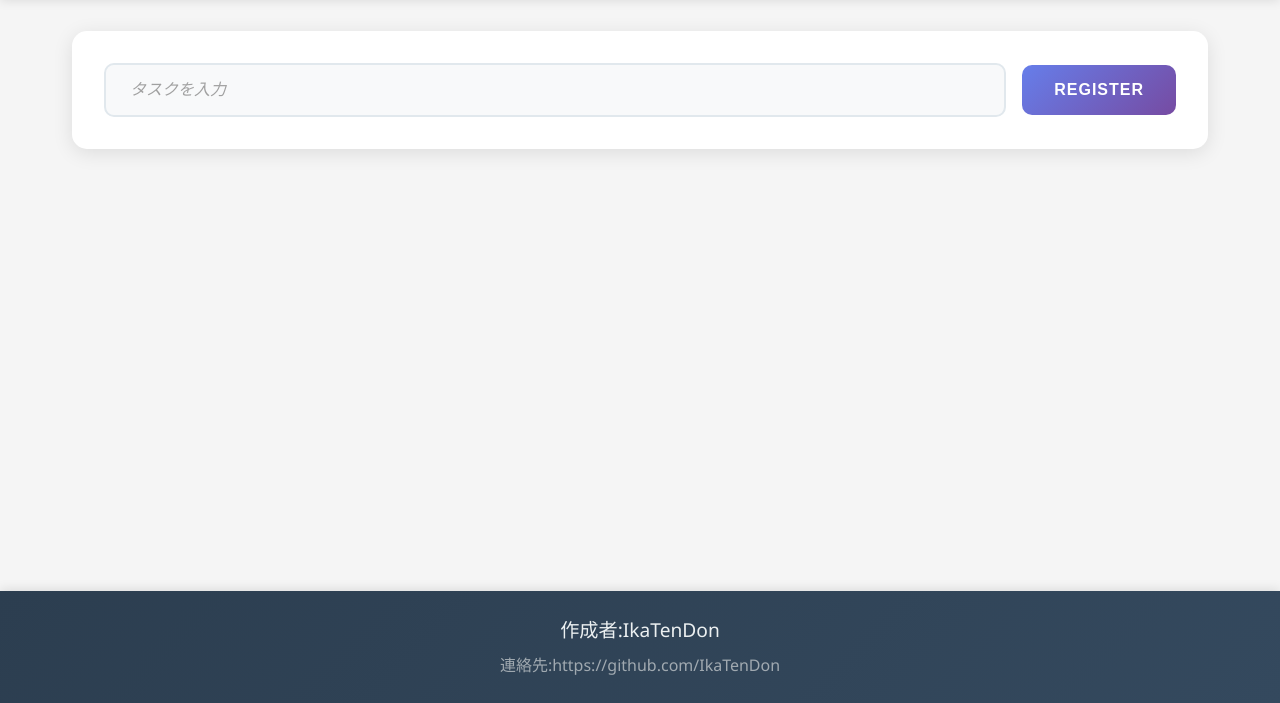
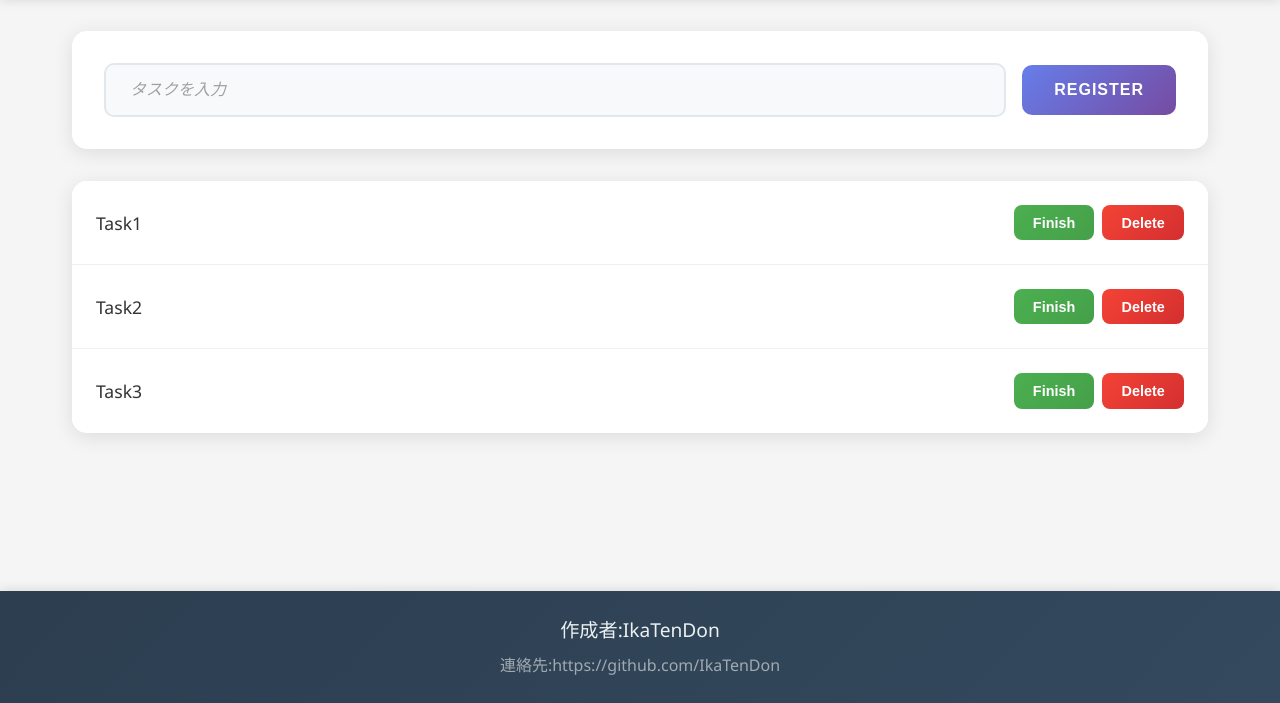
Before and after one commit to IkaTenDon/szpp-todo-2025, a plain HTML site: page index.html in a window 1280 px wide. Shown: the part 97-800 px from the top of the page. Drawn offline with nearby package versions, Linux system fonts and the light colour scheme.

Commit message:
[mock]タスクのリストを追加

```diff
--- a/index.html
+++ b/index.html
@@ -19,6 +19,38 @@
          <!--登録フォーム-->
          <input id="regButton" type="button" value="register">
       </form>
+      <div>
+         <!--DUMMY-->
+         <ul>
+            <span class="todoItem">
+               <li>
+                  Task1
+               </li>
+               <!--finish button-->
+               <input class="finButton" type="button" value="finish">
+               <!--delete button-->
+               <input class="delButton" type="button" value="delete">
+            </span>
+            <span class="todoItem">
+               <li>
+                  Task2
+               </li>
+               <!--finish button-->
+               <input class="finButton" type="button" value="finish">
+               <!--delete button-->
+               <input class="delButton" type="button" value="delete">
+            </span>
+            <span class="todoItem">
+               <li>
+                  Task3
+               </li>
+               <!--finish button-->
+               <input class="finButton" type="button" value="finish">
+               <!--delete button-->
+               <input class="delButton" type="button" value="delete">
+            </span>
+         </ul>
+      </div>
    </main>
    <footer>
       <h3>作成者:IkaTenDon</h3>
```
